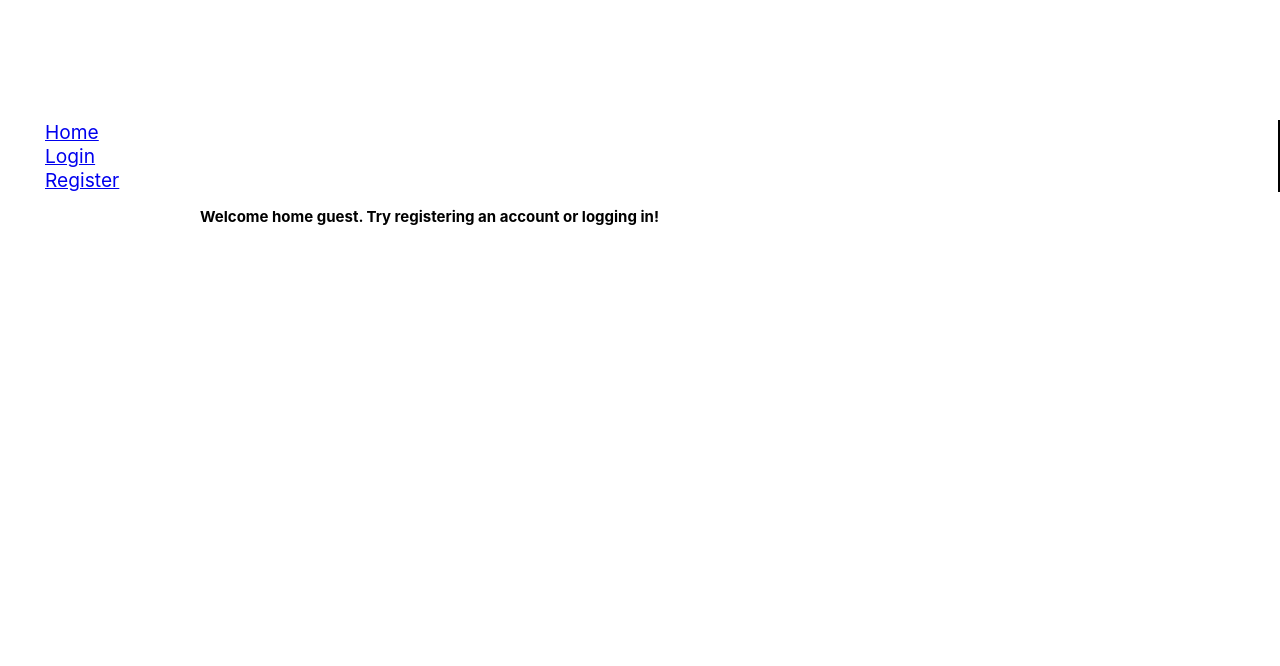
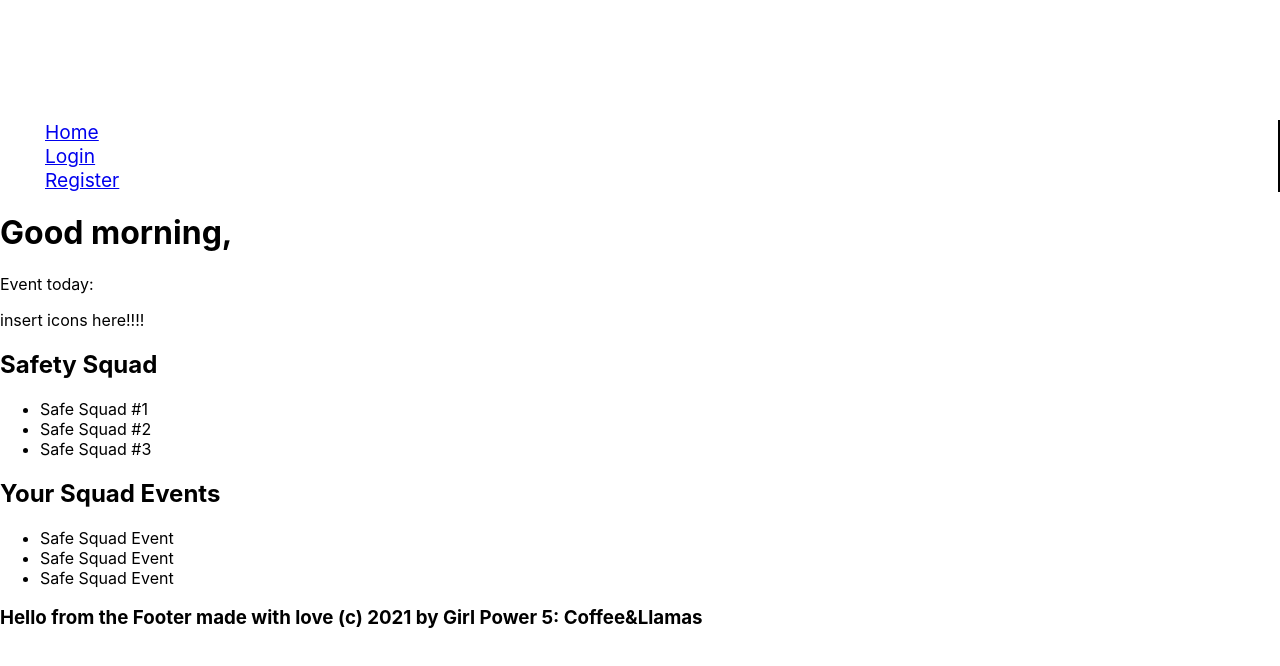
Before and after one commit to girl-power-5/coffee-and-llamas, a React (Create React App) app in the folder client/: page / in a window 1280 px wide. Shown: the top 666 px of the page. Built offline with nearby package versions, Linux system fonts and the light colour scheme; no server answers.

Commit message:
basic homepage mapped out with components.

```diff
--- a/client/src/App.js
+++ b/client/src/App.js
@@ -13,6 +13,7 @@ import Login from './components/Login';
 import LoginSideBar from './components/LoginSideBar';
 import Home from './components/Home';
 import Dashboard from './components/Dashboard';
+
 
 function App() {
   let history = useHistory()
@@ -118,6 +119,7 @@ function App() {
         )} />
         <Route path="/registrationform" render={() => <RegistrationForm isLoggedIn={userStatus.isLoggedIn} username={userStatus.username} history={history} />} />
         <Route path="/dashboard" render={() => <Dashboard isLoggedIn={userStatus.isLoggedIn} username={userStatus.username} />} />
+        <Route path="/home" render={() => <Home isLoggedIn={userStatus.isLoggedIn} username={userStatus.username} />} />
       </div>
       </Router>
       </UserContext.Provider>
--- /dev/null
+++ b/client/src/components/CurrentEvent.js
@@ -0,0 +1,14 @@
+import React from "react"
+
+export default function CurrentEvent() {
+    return (
+        <div>
+            <p>Event today: </p>
+            <p> insert icons here!!!! </p>
+
+
+        </div>
+
+
+    )
+}
--- a/client/src/components/Dashboard.js
+++ b/client/src/components/Dashboard.js
@@ -4,12 +4,6 @@ import React from 'react';
 export default function Dashboard(props) {
   return (
     <React.Fragment>
-
-    {props.isLoggedIn ? (
-      <p>Welcome to the protected page {props.username}</p>
-    ) : (
-      <p>Error: this page is for logged in users only!</p>
-    )}
   </React.Fragment>
   )
 }
--- /dev/null
+++ b/client/src/components/Header.js
@@ -0,0 +1,22 @@
+import React from "react"
+
+
+export default function Header(props) {
+    const date = new Date ()
+    const hours = date.getHours()
+    let timeOfDay
+
+    if (hours <12) {
+      timeOfDay = "morning"
+    } else if (hours >= 12 && hours < 17) {
+      timeOfDay = "afternoon"
+    } else {
+      timeOfDay = "night"
+    }
+
+    return (
+
+    <h1 className="header">Good {timeOfDay}, {props.username}</h1>
+
+    )
+}
--- a/client/src/components/Home.js
+++ b/client/src/components/Home.js
@@ -1,8 +1,31 @@
-import React from 'react'
-import '../App.css';
+
+import Header from './Header'
+import Footer from './Footer'
+import CurrentEvent from './CurrentEvent'
+import SafetySquad from './SafetySquad'
+import SafetySquadActivity from './SafetySquadActivity'
+
 
 export default function Home(props) {
   return (
-    <p className="guestmessage">Welcome home {props.isLoggedIn ? props.username : 'guest. Try registering an account or logging in!'}</p>
+    <div>
+    <Header />
+    <CurrentEvent />
+    <SafetySquad />
+    <SafetySquadActivity />
+
+   <Footer />
+
+    </div>
+
   )
 }
+
+
+
+
+
+/*
+
+<p className="guestmessage">Welcome home {props.isLoggedIn ? props.username : 'guest. Try registering an account or logging in!'}</p>
+*/
--- /dev/null
+++ b/client/src/components/SafetySquad.js
@@ -0,0 +1,19 @@
+import React from 'react'
+
+
+export default function SafetySquad() {
+
+    return (
+        <div>
+            <h2>Safety Squad </h2>
+            <ul>
+                <li>Safe Squad #1</li>
+                <li>Safe Squad #2</li>
+                <li>Safe Squad #3</li>
+            </ul>
+
+
+        </div>
+
+    )
+}
--- /dev/null
+++ b/client/src/components/SafetySquadActivity.js
@@ -0,0 +1,18 @@
+import React from 'react'
+
+export default function SafetySquadActivity() {
+
+    return (
+        <div>
+            <h2>Your Squad Events </h2>
+            <ul>
+                <li>Safe Squad Event</li>
+                <li>Safe Squad Event</li>
+                <li>Safe Squad Event</li>
+            </ul>
+
+
+        </div>
+
+    )
+}
```
